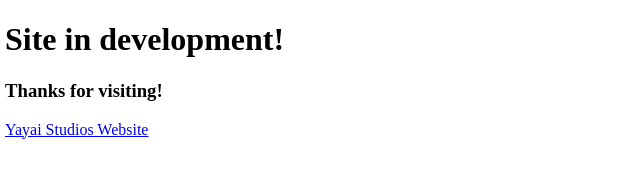
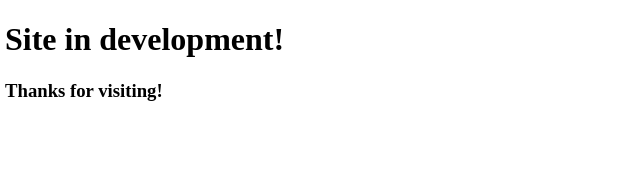
Before and after one commit to madmac-1/Repair-1.0, a plain HTML site: page index.html in a window 1280 px wide. Shown: the whole page, without its empty margins (0-640 px from the left). Drawn offline with Linux system fonts and the light colour scheme.

Commit message:
idk test 2

```diff
--- a/index.html
+++ b/index.html
@@ -13,7 +13,6 @@
   <div class="mainContainer">
     <h1>Site in development!</h1>
     <h3>Thanks for visiting!</h3>
-    <a href="https://yayaistudios.tk">Yayai Studios Website</a>
   </div>
   <!--scripts-->
   <script src="/js/index.js"></script>
```
